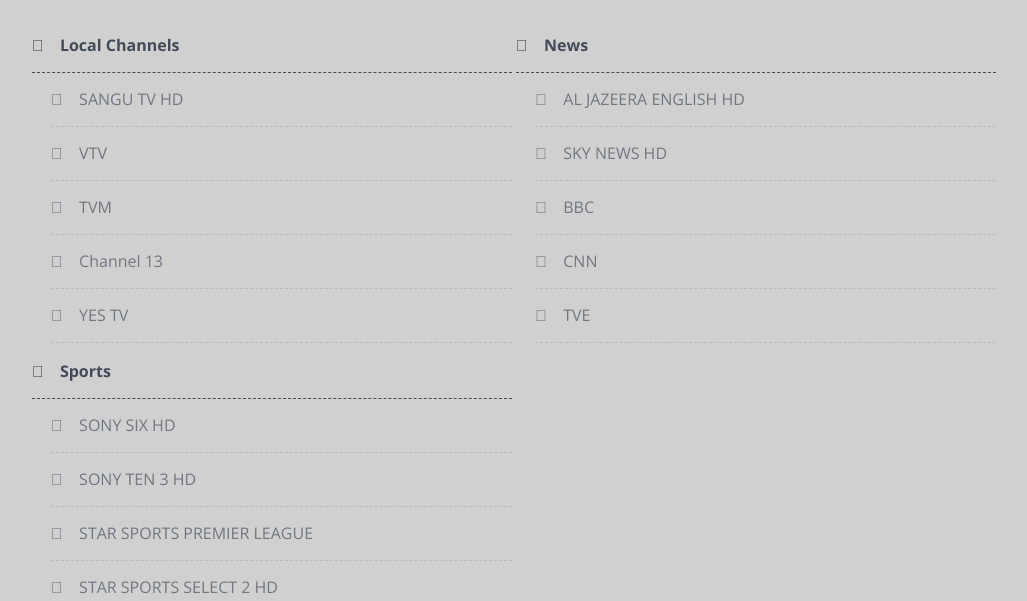
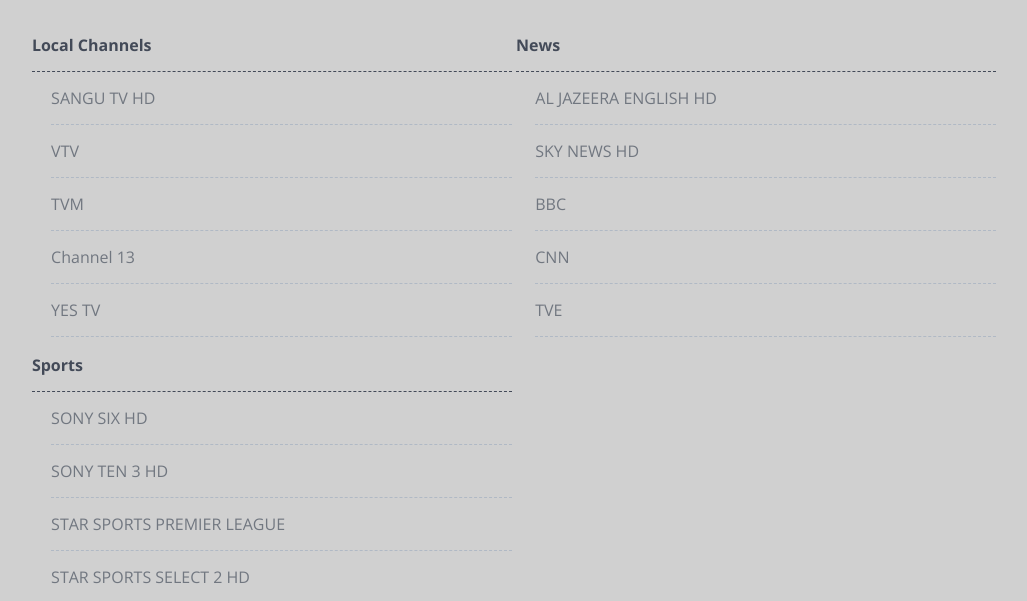
Before and after one commit to 404nahil/TV-Channels, a plain HTML site: page index.html in a window 1280 px wide. Shown: the part 117-718 px from the top of the page, without its empty margins (126-1153 px from the left). Drawn offline with nearby package versions, Linux system fonts and the light colour scheme.

Commit message:
Update style.css
Removed the icon

```diff
--- a/style.css
+++ b/style.css
@@ -236,7 +236,6 @@
     line-height: 1em;
     display: inline-block;
     font-family: 'FontAwesome', sans-serif;
-    content: "\f114";
     padding-right: .75em;
 }
 
```
